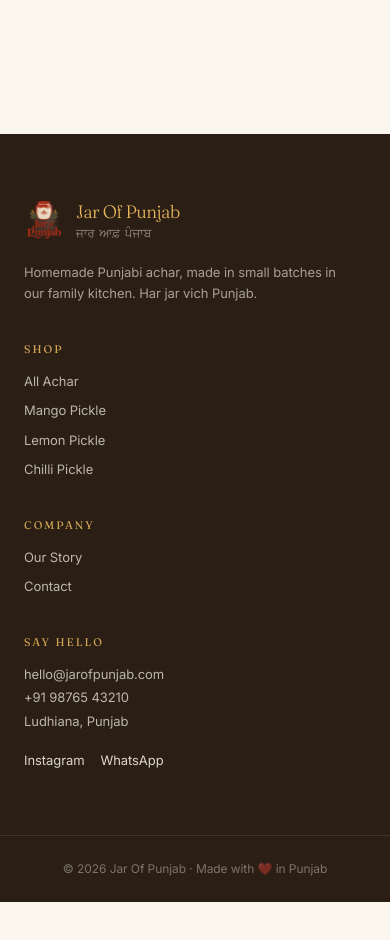
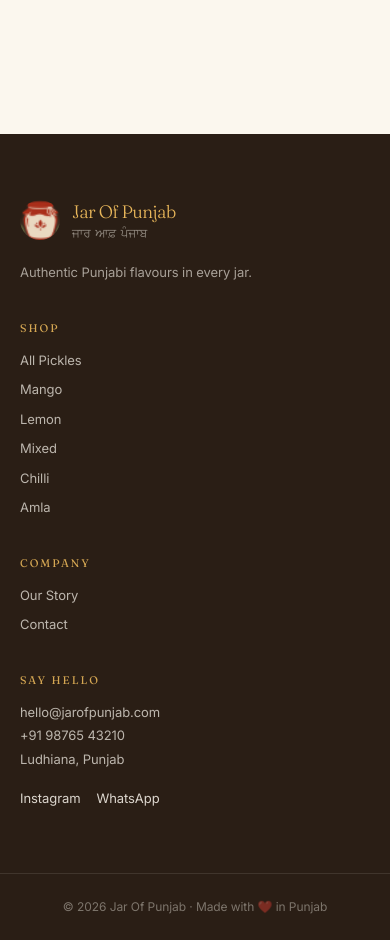
Before and after one commit to RamanBrarRai/jar-of-punjab, a React (Vite) app: page / in a window 390 px wide. Shown: the part 7740-8680 px from the top of the page. Before the commit the page ends 8642 px from the top, so only its background shows below. Built offline with nearby package versions, Linux system fonts and the light colour scheme.

Commit message:
Update Footer.jsx

```diff
--- a/src/components/Footer.jsx
+++ b/src/components/Footer.jsx
@@ -2,14 +2,14 @@
 
 export default function Footer() {
   return (
-    <footer className="bg-ink text-paper/85">
-      <div className="max-w-6xl mx-auto px-6 md:px-10 py-16 grid md:grid-cols-4 gap-10">
+    <footer className="bg-ink text-paper/85 mt-0">
+      <div className="max-w-6xl mx-auto px-5 md:px-10 py-16 grid md:grid-cols-4 gap-10">
         <div className="md:col-span-1">
           <div className="flex items-center gap-3">
             <img
-              src="/logo.png"
+              src="/favicon.png"
               alt="Jar Of Punjab logo"
-              className="h-10 w-10 object-contain"
+              className="h-10 w-10 object-contain rounded-full"
             />
             <div>
               <div className="font-display text-lg text-mustard">Jar Of Punjab</div>
@@ -17,17 +17,19 @@
             </div>
           </div>
           <p className="mt-5 text-[13px] text-paper/60 leading-relaxed max-w-xs">
-            Homemade Punjabi achar, made in small batches in our family kitchen. Har jar vich Punjab.
+            Authentic Punjabi flavours in every jar.
           </p>
         </div>
 
         <div>
           <h4 className="text-[11px] uppercase tracking-[0.18em] text-mustard/90 mb-4">Shop</h4>
           <ul className="space-y-2.5 text-[13px] text-paper/70">
-            <li><Link to="/shop" className="hover:text-mustard">All Achar</Link></li>
-            <li><Link to="/shop" className="hover:text-mustard">Mango Pickle</Link></li>
-            <li><Link to="/shop" className="hover:text-mustard">Lemon Pickle</Link></li>
-            <li><Link to="/shop" className="hover:text-mustard">Chilli Pickle</Link></li>
+            <li><Link to="/shop" className="hover:text-mustard">All Pickles</Link></li>
+            <li><Link to="/shop" className="hover:text-mustard">Mango</Link></li>
+            <li><Link to="/shop" className="hover:text-mustard">Lemon</Link></li>
+            <li><Link to="/shop" className="hover:text-mustard">Mixed</Link></li>
+            <li><Link to="/shop" className="hover:text-mustard">Chilli</Link></li>
+            <li><Link to="/shop" className="hover:text-mustard">Amla</Link></li>
           </ul>
         </div>
 
@@ -45,12 +47,26 @@
           <p className="text-[13px] text-paper/70 mt-1">+91 98765 43210</p>
           <p className="text-[13px] text-paper/70 mt-1">Ludhiana, Punjab</p>
           <div className="flex gap-4 mt-5 text-[13px]">
-            <a href="https://instagram.com" className="hover:text-mustard">Instagram</a>
-            <a href="https://wa.me/919876543210" className="hover:text-mustard">WhatsApp</a>
+            <a
+              href="https://instagram.com"
+              target="_blank"
+              rel="noreferrer"
+              className="hover:text-mustard"
+            >
+              Instagram
+            </a>
+            <a
+              href="https://wa.me/919876543210"
+              target="_blank"
+              rel="noreferrer"
+              className="hover:text-mustard"
+            >
+              WhatsApp
+            </a>
           </div>
         </div>
       </div>
-      <div className="text-center py-6 border-t border-paper/10 text-[12px] text-paper/40">
+      <div className="text-center py-6 border-t border-paper/10 text-[12px] text-paper/40 px-5">
         © {new Date().getFullYear()} Jar Of Punjab · Made with ❤️ in Punjab
       </div>
     </footer>
```
